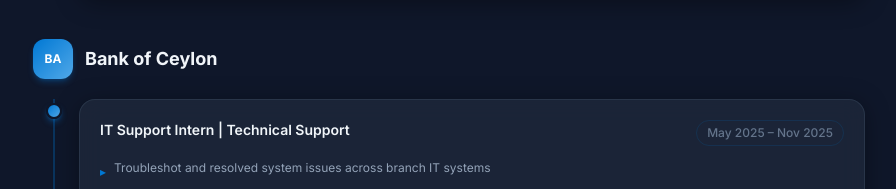
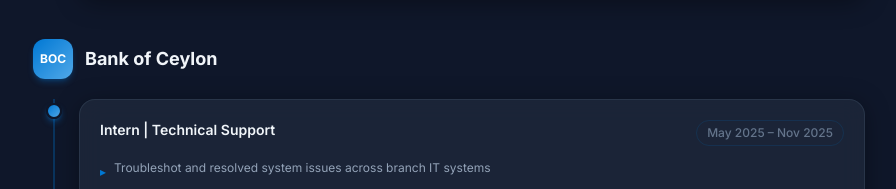
Before and after one commit to HarithaLayomin/Haritha-Layomin-Portfolio, a React (Vite) app: page / in a window 1280 px wide. Shown: the part 2522-2711 px from the top of the page, without its empty margins (191-1087 px from the left). Built offline with nearby package versions, Linux system fonts and the light colour scheme; the HTML template or start-up script is replaced by a standard one.

Commit message:
Icons Updated

```diff
--- a/src/components/Experience.jsx
+++ b/src/components/Experience.jsx
@@ -36,7 +36,7 @@
     company: 'Bank of Ceylon',
     roles: [
       {
-        title: 'IT Support Intern | Technical Support',
+        title: 'Intern | Technical Support',
         period: 'May 2025 – Nov 2025',
         current: false,
         responsibilities: [
@@ -126,7 +126,9 @@
                 style={{ transitionDelay: `${ei * 0.15}s` }}
               >
                 <div className="w-10 h-10 rounded-xl bg-gradient-to-br from-azure-blue to-azure-light flex items-center justify-center shadow-md shadow-azure-blue/30 flex-shrink-0">
-                  <span className="text-white font-bold text-xs">{exp.company.slice(0, 2).toUpperCase()}</span>
+                  <span className="text-white font-bold text-xs">
+                    {exp.company.includes('MillenniumIT') ? 'MIT' : exp.company.includes('Bank of Ceylon') ? 'BOC' : exp.company.slice(0, 2).toUpperCase()}
+                  </span>
                 </div>
                 <h3 className="text-lg font-bold text-primary">{exp.company}</h3>
               </div>
```
